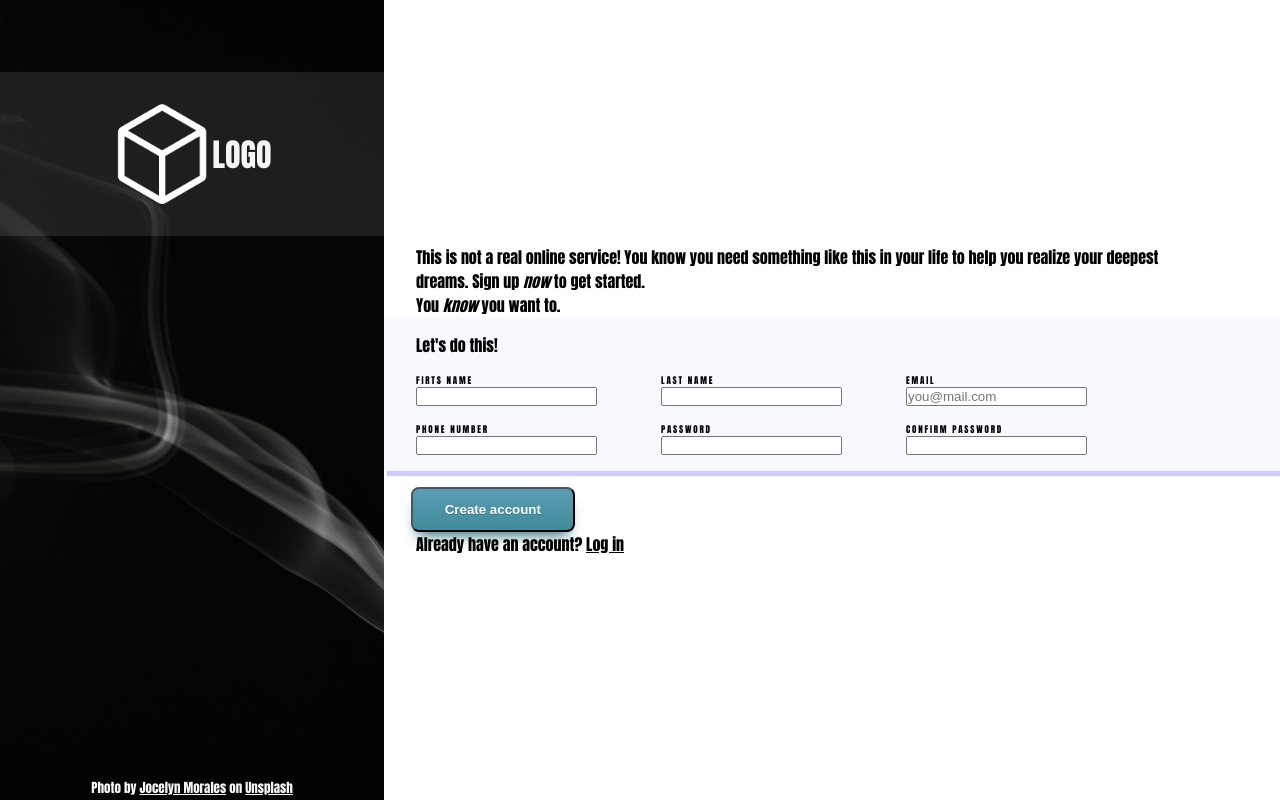
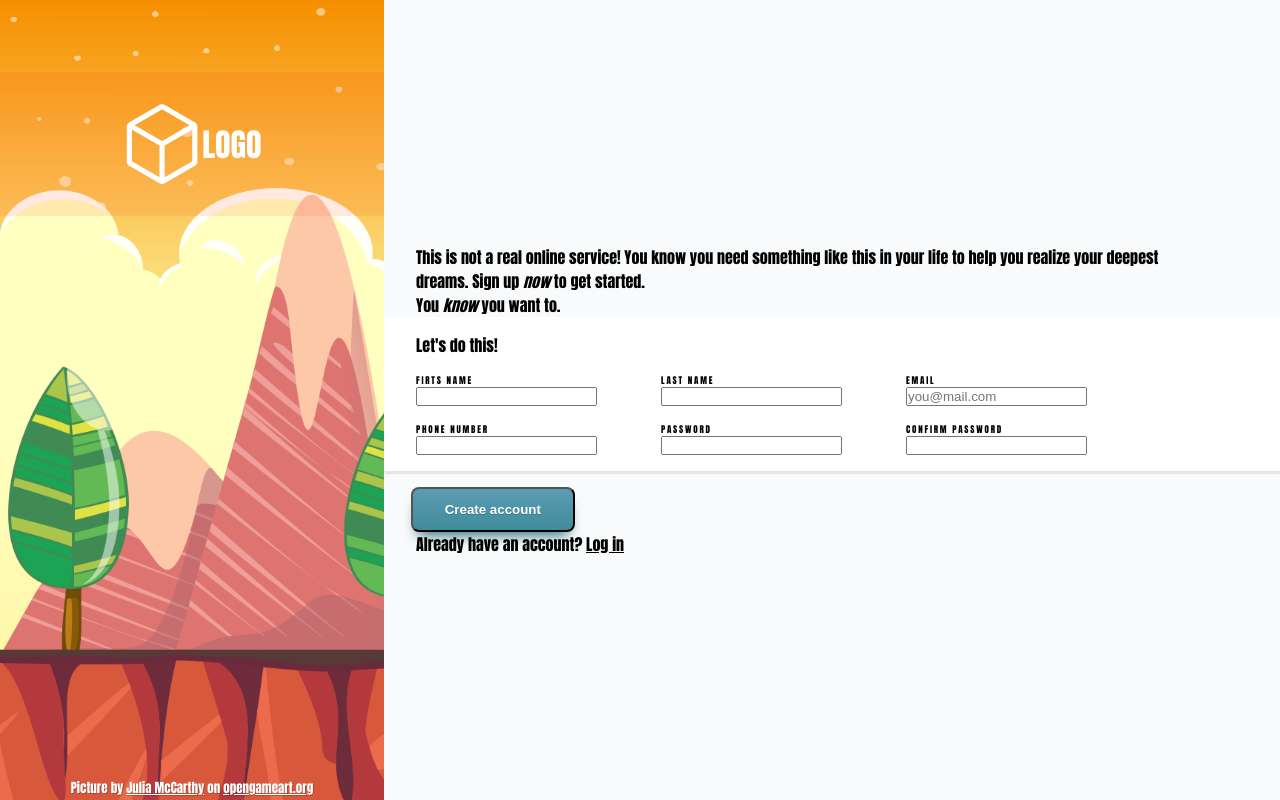
Before and after one commit to terobot/sign-up-form, a plain HTML site: page index.html in a window 1280 px wide. Drawn offline with Linux system fonts and the light colour scheme.

Commit message:
Update sidepanel bg

```diff
--- a/index.html
+++ b/index.html
@@ -11,11 +11,11 @@
     <div class="page">
       <div class="sidePanel">
         <div class="logo">
-          <img src="cube-white.png" alt="Logo" width="100" height="100">
+          <img src="cube-white.png" alt="Logo" width="80" height="80">
           <p>LOGO</p>
         </div>
         <div class="contribution">
-          <p>Photo by <a href="https://unsplash.com/@molnj?utm_source=unsplash&utm_medium=referral&utm_content=creditCopyText">Jocelyn Morales</a> on <a href="https://unsplash.com/t/wallpapers?utm_source=unsplash&utm_medium=referral&utm_content=creditCopyText">Unsplash</a></p>
+          <p>Picture by <a href="https://opengameart.org/users/mobile-game-graphics">Julia McCarthy</a> on <a href="https://opengameart.org/content/3-parallax-backgrounds">opengameart.org</a></p>
         </div>
       </div>
       <div class="mainPanel">
--- a/style.css
+++ b/style.css
@@ -31,11 +31,11 @@ body {
     flex-direction: column;
     justify-content: space-between;
     align-items: center;
-    background-image: url("smoke-bg.jpg");
+    background-image: url("game-bg.png");
     background-repeat: no-repeat;
     background-size: cover;
     min-height: 100%;
-    color: whitesmoke;
+    color: white;
 }
 
 .logo {
@@ -43,7 +43,7 @@ body {
     justify-content: center;
     align-items: center;
     flex-wrap: wrap;
-    background-color: rgba(255, 255, 255, 0.1);
+    background-color: rgba(255, 42, 0, 0.1);
     font-size: 2em;
     font-weight: bold;
     width: 100%;
@@ -55,10 +55,11 @@ body {
     font-size: small;
     margin-bottom: 0.25em;
     text-align: center;
+    text-shadow: 1px 1px rgba(0, 0, 0, 0.2);
 }
 
 .contribution a {
-    color: whitesmoke;
+    color: white;
 }
 
 a:hover {
@@ -72,6 +73,7 @@ a:hover {
     flex-direction: column;
     justify-content: center;
     min-height: 100%;
+    background-color: #F9FAFB;
 }
 
 .text {
@@ -86,8 +88,8 @@ a:hover {
     flex-wrap: wrap;
     column-gap: 4em;
     row-gap: 1em;
-    background-color: ghostwhite;
-    box-shadow: 4px 4px 1px 1px rgba(0, 0, 255, .2);
+    background-color: white;
+    box-shadow: 2px 2px 1px 1px #E4E5E6;
     width: fit-content;
     border: none;
     margin-bottom: 1em;
```
Also changed, not shown: favicon.png (added), game-bg.png (added), smoke-bg.jpg (deleted).
